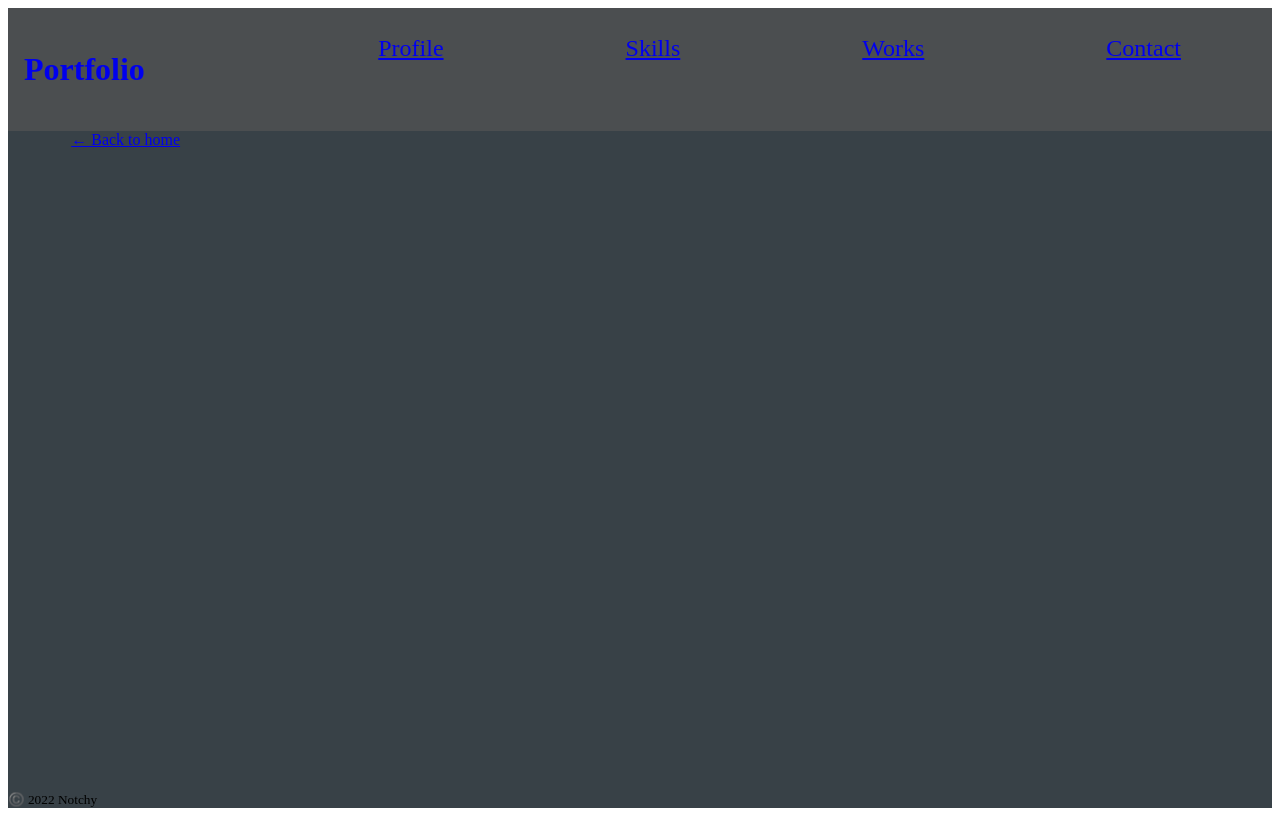
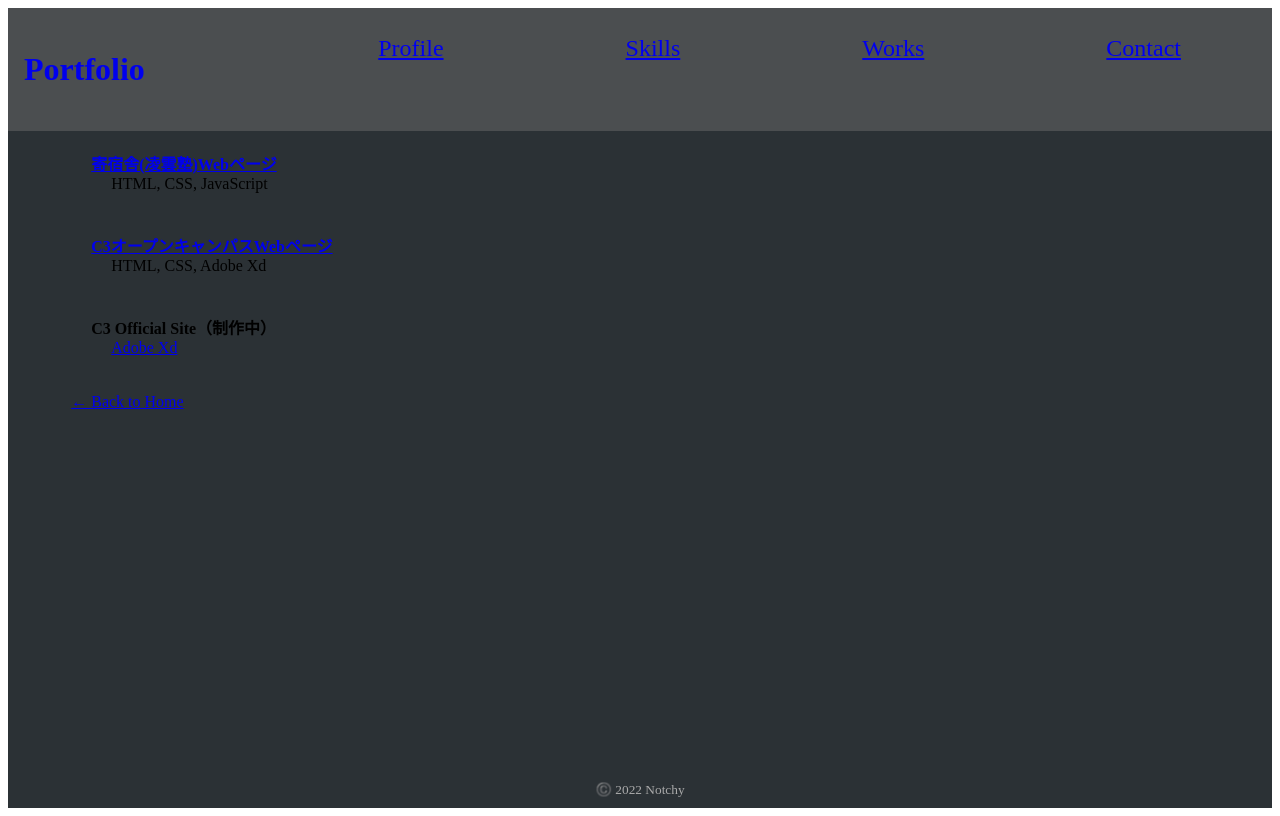
Before and after one commit to chnotchy/portfolio, a Next.js app: page /works in a window 1280 px wide. Built offline with nearby package versions, Linux system fonts and the light colour scheme.

Commit message:
add contents

```diff
--- a/components/layout.js
+++ b/components/layout.js
@@ -65,13 +65,13 @@ export default function Layout({ children, home }) {
           {!home && (
             <div className={styles.backToHome}>
               <Link href="/">
-                <a>&larr; Back to home</a>
+                <a>&larr; Back to Home</a>
               </Link>
             </div>
           )}
         </main>
       </div>
-      <footer>
+      <footer className={styles.footerSmall}>
         <small>
           ©️ 2022 Notchy
         </small>
--- a/components/layout.module.css
+++ b/components/layout.module.css
@@ -1,7 +1,7 @@
 .container {
   min-height: 100vh;
   margin: auto;
-  background-color: #384147;
+  background-color: #2b3135;
   display: flex;
   flex-direction: column;
   justify-content: space-between;
@@ -25,6 +25,26 @@
 .headerLinkContainer {
   display: flex;
   justify-content: space-around;
+  width: min(100%, 1000px);
+  margin-left: 10%;
+}
+
+.headerLink {
+  font-size: clamp(16px, 2.5vw, 24px);
+}
+
+.adjustWidth {
+  width: min(90%, 1200px);
+  margin: auto;
+}
+
+.backToHome {
+  margin: 1rem 0;
+}
+
+/* .headerLinkContainer {
+  display: flex;
+  justify-content: space-around;
   width: 100%;
   margin-left: 10%;
 }
@@ -39,5 +59,11 @@
 }
 
 .backToHome {
-  margin: 0;
+  margin: 1rem 0;
+} */
+
+.footerSmall {
+  color: #aaa;
+  text-align: center;
+  padding: .6em;
 }
--- a/pages/works.js
+++ b/pages/works.js
@@ -3,7 +3,29 @@ import Layout from "../components/layout";
 export default function Works() {
   return (
     <Layout>
-      <div></div>
+      <div className="container">
+        <a className="title" href="http://www.hcyuko.hiroshima-c.ed.jp/kisyukusya/index.html" target="_blank">寄宿舎(凌雲塾)Webページ</a>
+        <div className="txt">HTML, CSS, JavaScript</div>
+      </div>
+      <div className="container">
+        <a className="title" href="https://oc2021.compositecomputer.club/" target="_blank">C3オープンキャンパスWebページ</a>
+        <div className="txt">HTML, CSS, Adobe Xd</div>
+      </div>
+      <div className="container">
+        <div className="title">C3 Official Site（制作中）</div>
+        <a className="txt" href="https://xd.adobe.com/view/2ea8e9f6-2a78-4dc5-9ae5-4f44e2894818-7bfb/" target="_blank">Adobe Xd</a>
+      </div>
+      <style jsx>{`
+        .title {
+          font-weight: bold;
+        }
+        .container {
+          padding: 20px;
+        }
+        .txt {
+          margin-left: 20px;
+        }
+      `}</style>
     </Layout>
   )
 }
--- a/styles/global.css
+++ b/styles/global.css
@@ -14,7 +14,7 @@ body {
 }
 
 a {
-  color: #56b3f5;
+  color: #7bc1f3;
   text-decoration: none;
   transition: .3s;
   position: relative;
```
Also changed, not shown: pages/contact.js (+14 -1 lines), pages/index.js (+24 -1 lines), pages/profile.js (+24 -1 lines), pages/skills.js (+20 -1 lines).
